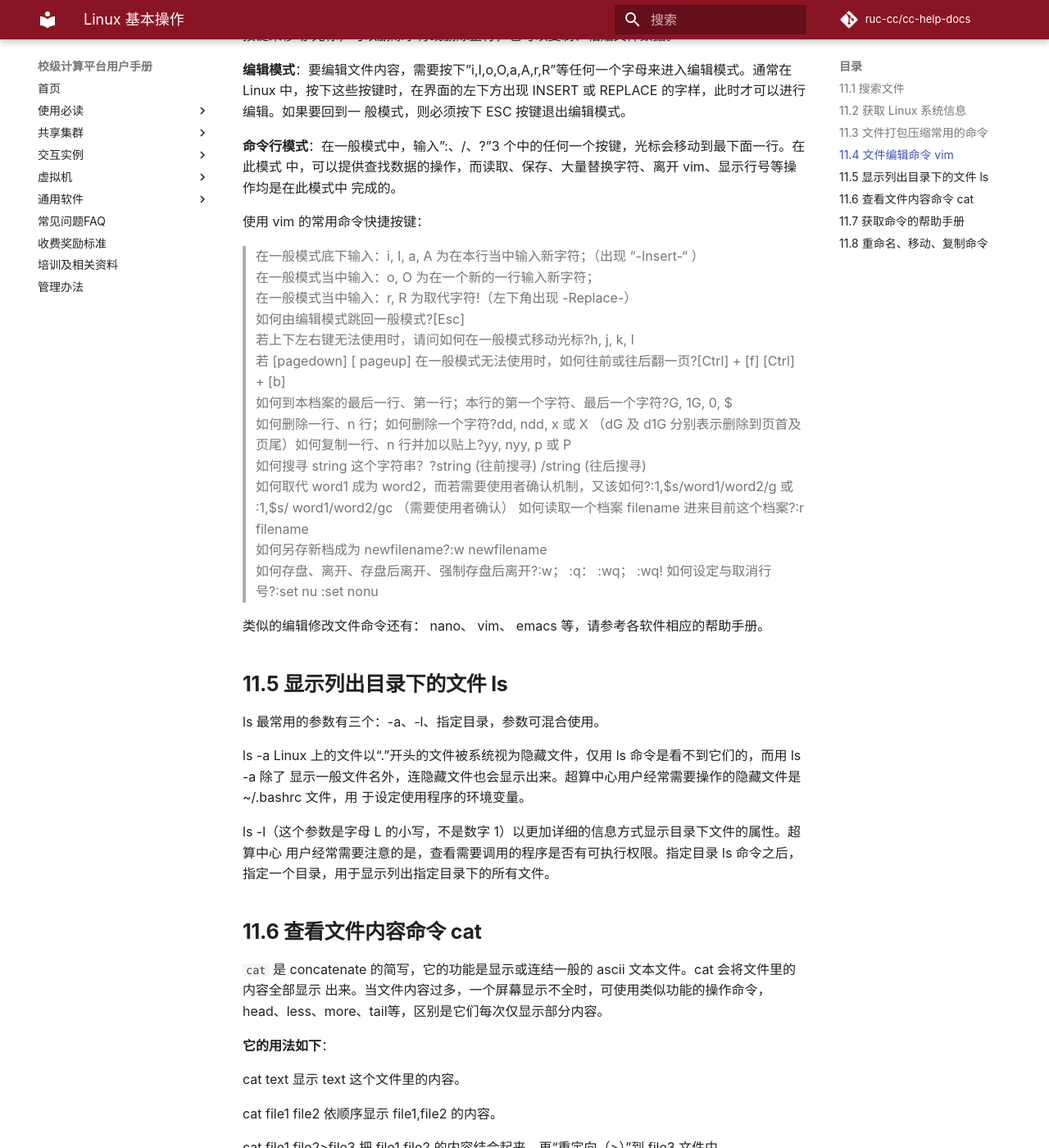
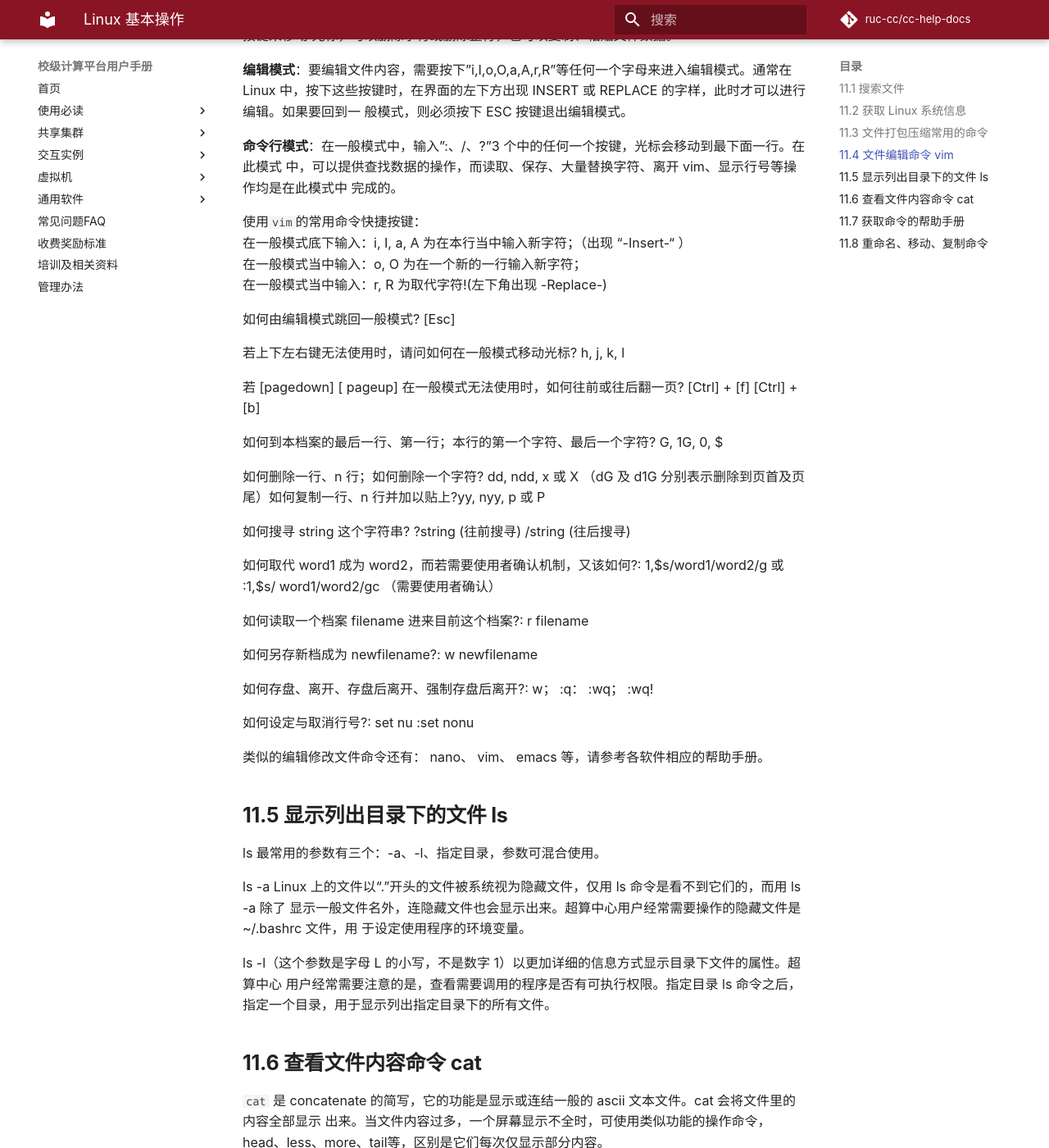
Before and after one commit to ruc-cc/cc-help-docs, an MkDocs documentation site: the page built from docs/command-line/files.md, in a window 1280 px wide and 1400 px high, scrolled down 2685 px. Shown: the whole window at 82% size. Built offline with MkDocs 1.6.1 and Material for MkDocs 9.7.7, drawn with Linux system fonts in a browser that asks for light colours; comment, search, counter and statistics services are not loaded.

Commit message:
updata
Signed-off-by: luweizheng <luweizheng36@hotmail.com>

```diff
--- a/docs/command-line/files.md
+++ b/docs/command-line/files.md
@@ -97,21 +97,43 @@ vim 共分为 3 个模式，即一般模式（默认的模式）、编辑模式
 
 **命令行模式**：在一般模式中，输入”:、/、?”3 个中的任何一个按键，光标会移动到最下面一行。在此模式 中，可以提供查找数据的操作，而读取、保存、大量替换字符、离开 vim、显示行号等操作均是在此模式中 完成的。
 
-使用 vim 的常用命令快捷按键：
-> 在一般模式底下输入：i, I, a, A 为在本行当中输入新字符；（出现 “-Insert-“ ）
-> 在一般模式当中输入：o, O 为在一个新的一行输入新字符；
-> 在一般模式当中输入：r, R 为取代字符!（左下角出现 -Replace-）
-> 如何由编辑模式跳回一般模式?\[Esc\]
-> 若上下左右键无法使用时，请问如何在一般模式移动光标?h, j, k, l
-> 若 \[pagedown\] \[ pageup\] 在一般模式无法使用时，如何往前或往后翻一页?\[Ctrl\] + \[f\] \[Ctrl\] + \[b\]
-> 如何到本档案的最后一行、第一行；本行的第一个字符、最后一个字符?G, 1G, 0, \$
-> 如何删除一行、n 行；如何删除一个字符?dd, ndd, x 或 X （dG 及 d1G 分别表示删除到页首及页尾）如何复制一行、n 行并加以贴上?yy, nyy, p 或 P
-> 如何搜寻 string 这个字符串？?string (往前搜寻) /string (往后搜寻)
-> 如何取代 word1 成为 word2，而若需要使用者确认机制，又该如何?:1,\$s/word1/word2/g 或 :1,\$s/ word1/word2/gc （需要使用者确认）
-> 如何读取一个档案 filename 进来目前这个档案?:r filename
-> 如何另存新档成为 newfilename?:w newfilename
-> 如何存盘、离开、存盘后离开、强制存盘后离开?:w； :q： :wq； :wq!
-> 如何设定与取消行号?:set nu :set nonu
+使用`vim`的常用命令快捷按键：
+在一般模式底下输入：i, I, a, A 为在本行当中输入新字符；（出现 “-Insert-“ ）
+在一般模式当中输入：o, O 为在一个新的一行输入新字符；
+在一般模式当中输入：r, R 为取代字符!(左下角出现 -Replace-)
+
+如何由编辑模式跳回一般模式?
+\[Esc\]
+
+若上下左右键无法使用时，请问如何在一般模式移动光标?
+h, j, k, l
+
+若 \[pagedown\] \[ pageup\] 在一般模式无法使用时，如何往前或往后翻一页?
+\[Ctrl\] + \[f\] \[Ctrl\] + \[b\]
+
+如何到本档案的最后一行、第一行；本行的第一个字符、最后一个字符?
+G, 1G, 0, \$
+
+如何删除一行、n 行；如何删除一个字符?
+dd, ndd, x 或 X （dG 及 d1G 分别表示删除到页首及页尾）如何复制一行、n 行并加以贴上?yy, nyy, p 或 P
+
+如何搜寻 string 这个字符串?
+?string (往前搜寻) /string (往后搜寻)
+
+如何取代 word1 成为 word2，而若需要使用者确认机制，又该如何?:
+1,\$s/word1/word2/g 或 :1,\$s/ word1/word2/gc （需要使用者确认）
+
+如何读取一个档案 filename 进来目前这个档案?:
+r filename
+
+如何另存新档成为 newfilename?:
+w newfilename
+
+如何存盘、离开、存盘后离开、强制存盘后离开?:
+w； :q： :wq； :wq!
+
+如何设定与取消行号?:
+set nu :set nonu
 
 类似的编辑修改文件命令还有： nano、 vim、 emacs 等，请参考各软件相应的帮助手册。
 
```
